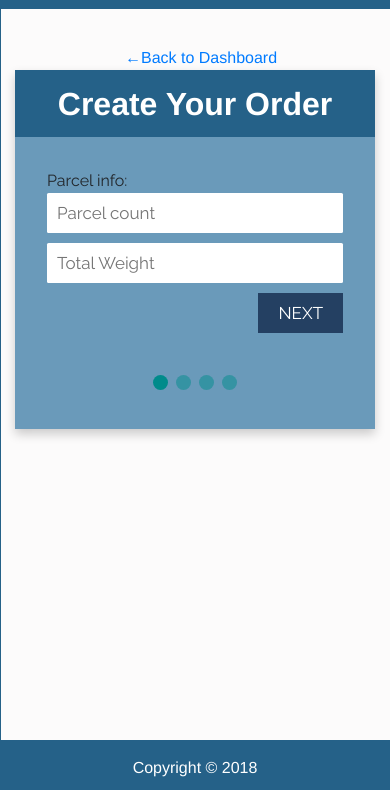
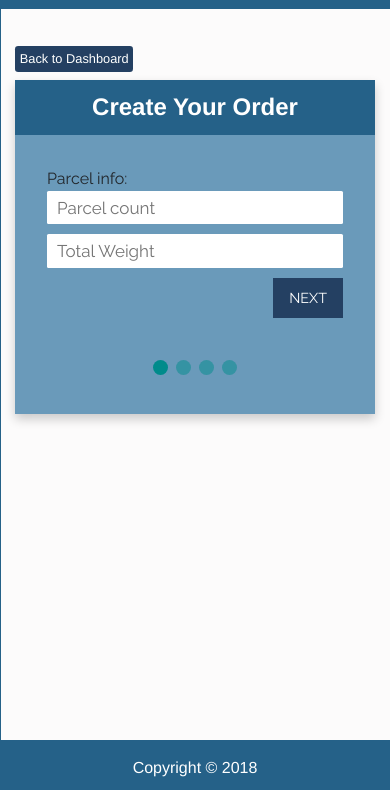
Before and after one commit to eokwukwe/SendIT, a website: page UI/order.html in a window 390 px wide. Shown: the part 54-844 px from the top of the page. Drawn offline with Linux system fonts and the light colour scheme.

Commit message:
chore: edited dashboard link on create order page [delivers #161955768]

```diff
--- a/UI/css/style.css
+++ b/UI/css/style.css
@@ -638,8 +638,8 @@ main {
   background: var(--darkblue);
 }
 
-.order-btn-nav:hover {
-  background: var(--lightpurple);
+.order-btn.order-btn-nav:hover {
+  background: var(--lightblue);
 }
 
 .user-dashboard {
@@ -1071,13 +1071,43 @@ td:nth-child(1) {
 }
 
 .btn-dashboard {
+  width: 80%;
+  max-width: 800px;
   display: flex;
   justify-content: flex-start;
-  margin-left: 110px;
+  margin: 0 auto 0.5rem auto;
+}
+
+.btn-dashboard a {
+  background: var(--darkblue);
+  padding: 0.2rem 0.3rem;
+  color: var(--white);
+  border-radius: 0.2rem;
+}
+
+.btn-dashboard a:hover {
+  text-decoration: none;
 }
 
 @media (max-width: 578px) {
-  .order-card {
+  .order-card,
+  .btn-dashboard {
     width: 100%;
   }
+  .btn-dashboard a {
+    font-size: 0.8rem;
+  }
+
+  .order-form-header {
+    font-size: 1.5rem;
+  }
+
+  #orderForm input {
+    height: 2.1rem;
+  }
+
+  .step-control button {
+    padding: 0.6rem 1rem;
+    font-size: 0.9rem;
+  }
 }
--- a/UI/js/order.js
+++ b/UI/js/order.js
@@ -38,6 +38,7 @@ function nextPrev(n) {
 	currentTab = currentTab + n;
 	if (currentTab >= x.length) {
 		document.querySelector('#orderForm').submit();
+		window.location.href = 'user.html';
 		return false;
 	}
 	showTab(currentTab);
--- a/UI/order.html
+++ b/UI/order.html
@@ -29,7 +29,7 @@
           </li>
           <li class="nav-item"><a href="login.html" class="login">Login</a></li>
           <li class="nav-item">
-            <a href="order.html" class="side-nav-item order-btn  order-btn-nav"
+            <a href="order.html" class="nav-item order-btn order-btn-nav"
               >Create Order</a
             >
           </li>
@@ -51,11 +51,11 @@
 
     <!-- Login -->
     <main class="container order-main">
-      <a class="btn-dashboard" href="user.html">&#8592;Back to Dashboard</a>
+      <div class="btn-dashboard"><a href="user.html">Back to Dashboard</a></div>
       <div class="card order-card">
         <h3 class="card-header order-form-header">Create Your Order</h3>
         <div class="card-body">
-          <form id="orderForm" action="/action_page.php">
+          <form id="orderForm" action="">
             <div class="tab">
               <span>Parcel info:</span>
               <p>
```
